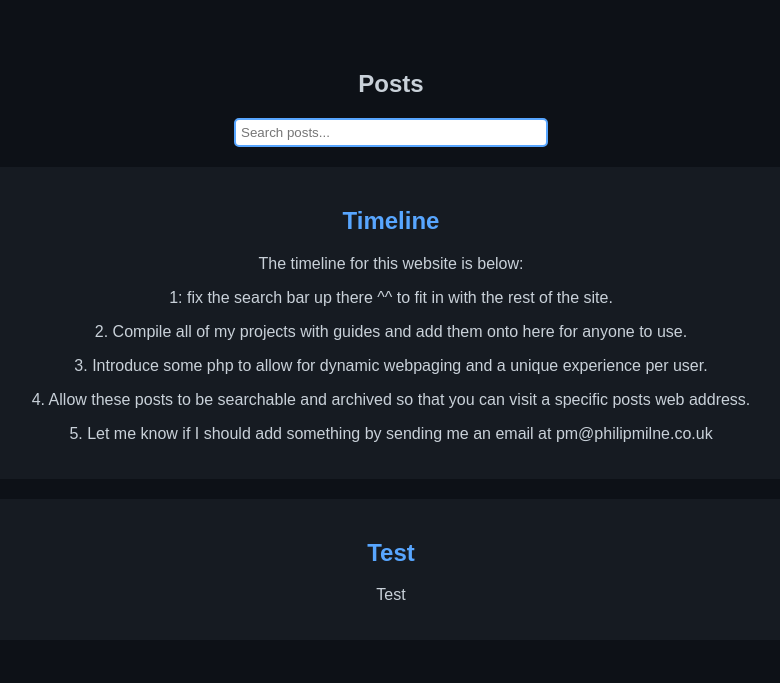
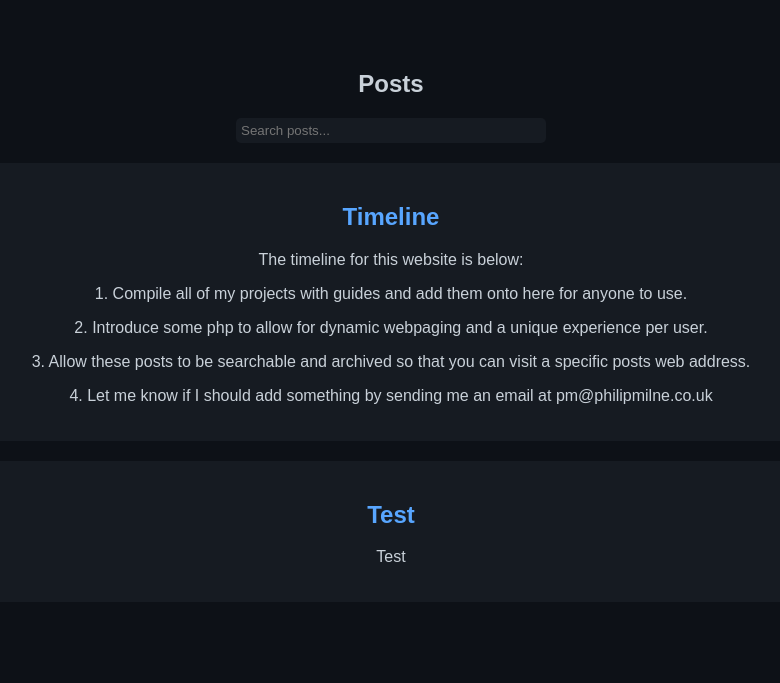
Before and after one commit to philip12845/philipmilne.co.uk, a PHP site: page / in a window 1280 px wide, after a click on "Posts". Shown: the part 38-721 px from the top of the page, without its empty margins (249-1029 px from the left). Run offline with PHP 8.4, Linux system fonts and the light colour scheme.

Commit message:
Fixed search and timeline
Fixed CSS of search box on the posts page and updated timeline

```diff
--- a/index.html
+++ b/index.html
@@ -42,11 +42,10 @@
                 <div class="post">
                     <h2>Timeline</h2>
                     <p>The timeline for this website is below:</p>
-                    <p>1: fix the search bar up there ^^ to fit in with the rest of the site.</p>
-                    <p>2. Compile all of my projects with guides and add them onto here for anyone to use.</p>
-                    <p>3. Introduce some php to allow for dynamic webpaging and a unique experience per user.</p>
-                    <p>4. Allow these posts to be searchable and archived so that you can visit a specific posts web address.</p>
-                    <p>5. Let me know if I should add something by sending me an email at pm@philipmilne.co.uk</p>
+                    <p>1. Compile all of my projects with guides and add them onto here for anyone to use.</p>
+                    <p>2. Introduce some php to allow for dynamic webpaging and a unique experience per user.</p>
+                    <p>3. Allow these posts to be searchable and archived so that you can visit a specific posts web address.</p>
+                    <p>4. Let me know if I should add something by sending me an email at pm@philipmilne.co.uk</p>
                 </div>
                 <div class="post">
                     <h2>Test</h2>
--- a/styles.css
+++ b/styles.css
@@ -103,7 +103,9 @@ footer {
 
 .search-input {
     padding: 5px;
-    border: 2px solid #58a6ff;
+    border: none;
     border-radius: 5px;
     width: 300px;
+    background-color: #161b22;
+    color: #ffffff; /* Optional: to ensure the text inside is visible */
 }
```
